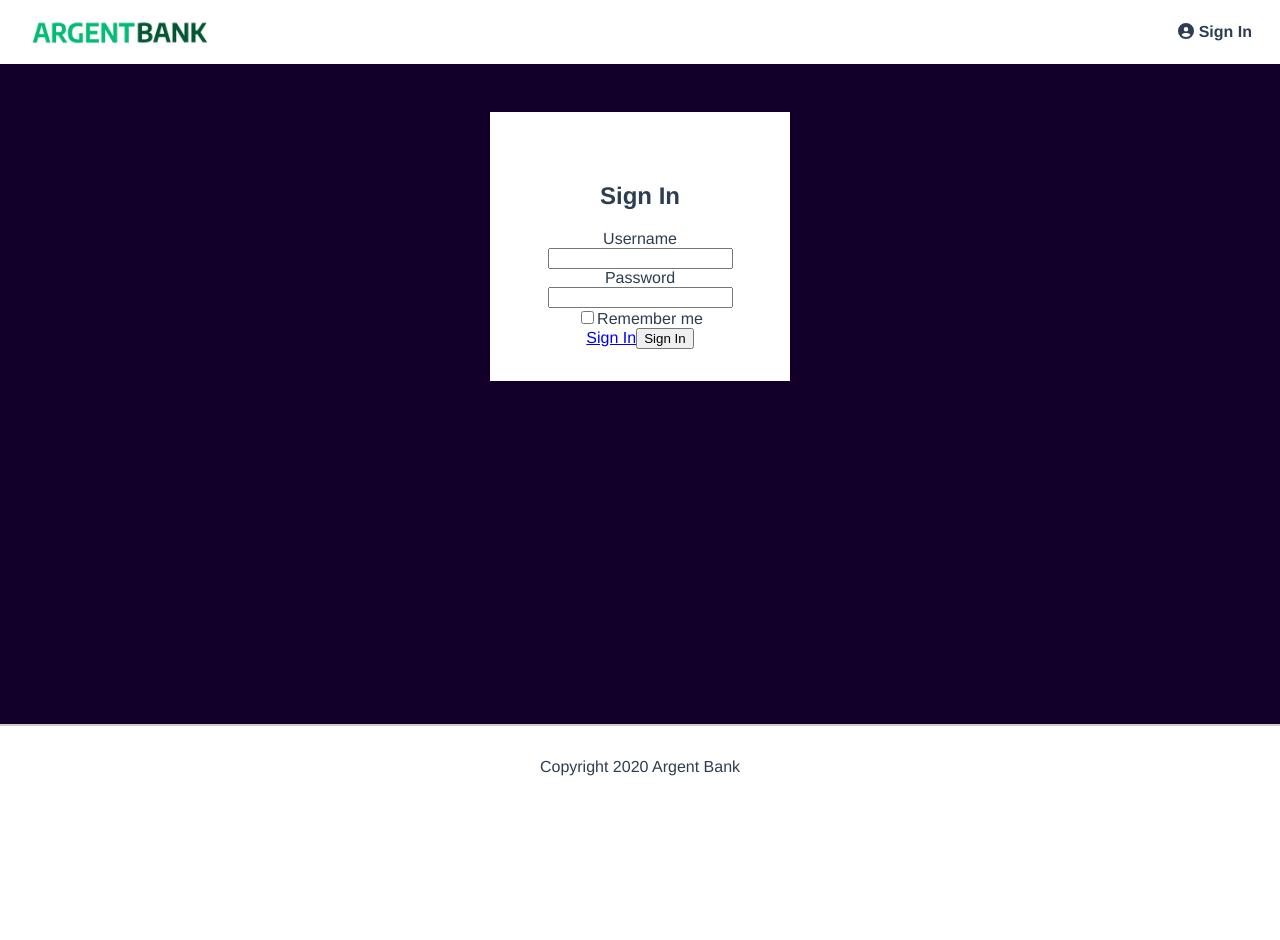
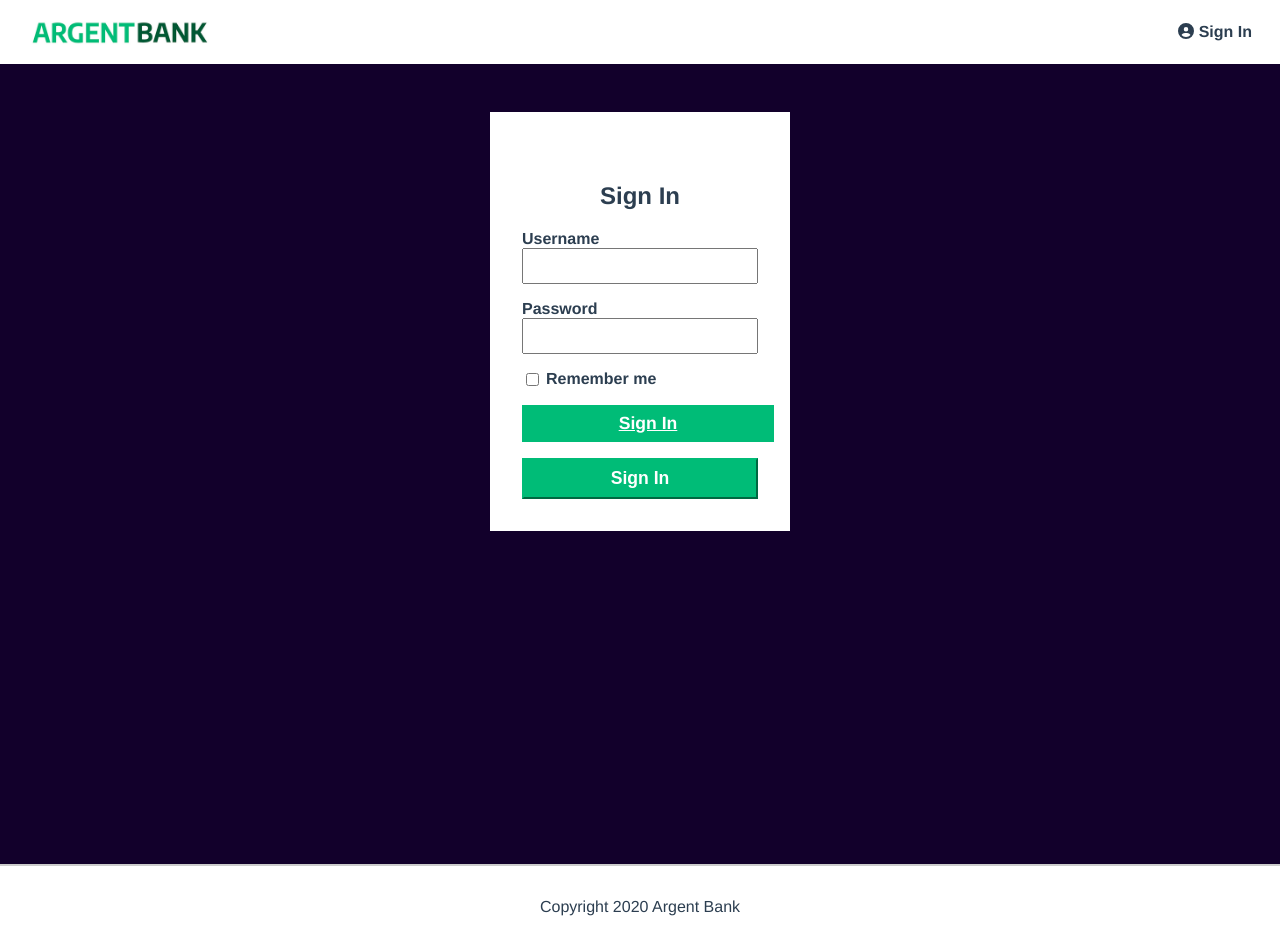
Before and after one commit to JeanVuillet/Projet13, a React (Create React App) app in the folder front/: page /signIn in a window 1280 px wide. Before the commit the page ends 800 px from the top, so only its background shows below. Built offline with nearby package versions, Linux system fonts and the light colour scheme.

Commit message:
second page almost good

```diff
--- a/front/src/App.scss
+++ b/front/src/App.scss
@@ -1,6 +1,7 @@
 .App{
-  margin: 0;
+main{  margin: 0;
     display: flex;
     flex-direction: column;
     min-height: 100vh;
 }
+}
--- a/front/src/Components/Footer/Footer.jsx
+++ b/front/src/Components/Footer/Footer.jsx
@@ -4,7 +4,7 @@ export function Footer(){
 
     return(
         <footer className='footer'>
-        <p class="footer-text">Copyright 2020 Argent Bank</p>
+        <p className="footer-text">Copyright 2020 Argent Bank</p>
         </footer>
     )
 }
--- a/front/src/Pages/HomePage/Features/Features.jsx
+++ b/front/src/Pages/HomePage/Features/Features.jsx
@@ -6,10 +6,10 @@ import iconSecu from '../../../assets/icon-security.png'
 export function Features(){
 
     return(
-        <section class="features">
+        <section className="features">
         <h2 className="sr-only">Features</h2>
         <div className="feature-item">
-          <img src={iconChat} alt="Chat Icon" class="feature-icon" />
+          <img src={iconChat} alt="Chat Icon" className="feature-icon" />
           <h3 className="feature-item-title">You are our #1 priority</h3>
           <p>
             Need to talk to a representative? You can get in touch through our
@@ -20,7 +20,7 @@ export function Features(){
           <img
             src={iconMonney}
             alt="Chat Icon"
-            class="feature-icon"
+            className="feature-icon"
           />
           <h3 className="feature-item-title">More savings means higher rates</h3>
           <p>
@@ -31,7 +31,7 @@ export function Features(){
           <img
             src={iconSecu}
             alt="Chat Icon"
-            class="feature-icon"
+            className="feature-icon"
           />
           <h3 className="feature-item-title">Security you can trust</h3>
           <p>
--- a/front/src/Pages/SignIn/Form/Form.jsx
+++ b/front/src/Pages/SignIn/Form/Form.jsx
@@ -1,26 +1,28 @@
 import './Form.scss'
+import { NavLink } from 'react-router-dom'
 
 export function Form(){
     return(
         <>
           <form>
-            <div class="input-wrapper">
-              <label for="username">Username</label
-              ><input type="text" id="username" />
+            <div className="input-wrapper">
+              <label htmlFor="username">Username
+              </label>
+              <input type="text" id="username" />
             </div>
-            <div class="input-wrapper">
-              <label for="password">Password</label
-              ><input type="password" id="password" />
+            <div className="input-wrapper">
+              <label htmlFor="password">Password
+              </label><input type="password" id="password" />
             </div>
-            <div class="input-remember">
-              <input type="checkbox" id="remember-me" /><label for="remember-me"
-                >Remember me</label
-              >
+            <div className="input-remember">
+              <input type="checkbox" id="remember-me" />
+              <label htmlFor="remember-me">Remember me
+              </label>
             </div>
             {/* <!-- PLACEHOLDER DUE TO STATIC SITE --> */}
-            <a href="./user.html" class="sign-in-button">Sign In</a>
+            <NavLink to="/user" className="sign-in-button">Sign In</NavLink>
             {/* <!-- SHOULD BE THE BUTTON BELOW --> */}
-         <button class="sign-in-button">Sign In</button>
+         <button className="sign-in-button">Sign In</button>
 
           </form>
         </>
--- a/front/src/Pages/SignIn/Form/Form.scss
+++ b/front/src/Pages/SignIn/Form/Form.scss
@@ -1,14 +1,14 @@
-.input-wrapper{
+
     .input-wrapper {
         display: flex;
         flex-direction: column;
         text-align: left;
         margin-bottom: 1rem;
-
-        .input-wrapper label {
+    }
+         label {
             font-weight: bold;
         }
-        .input-wrapper input {
+        input {
             padding: 5px;
             font-size: 1.2rem;
         }
@@ -18,5 +18,15 @@
         .input-remember label {
             margin-left: 0.25rem;
         }
-    }
-}
+
+        .sign-in-button {
+            display: block;
+            width: 100%;
+            padding: 8px;
+            font-size: 1.1rem;
+            font-weight: bold;
+            margin-top: 1rem;
+            border-color: #00bc77;
+            background-color: #00bc77;
+            color: #fff;
+        }
--- a/front/src/Pages/SignIn/SignIn.scss
+++ b/front/src/Pages/SignIn/SignIn.scss
@@ -1,12 +1,13 @@
 .bg-dark{
     background-color: #12002b;
-    .sign-in-content{
+    .sign-in-content {
         box-sizing: border-box;
         background-color: white;
         width: 300px;
         margin: 0 auto;
         margin-top: 3rem;
         padding: 2rem;
+
     .fa {
         display: inline-block;
         font: normal normal normal 14px / 1 FontAwesome;
@@ -17,9 +18,3 @@
     }
     }
 }
-.main {
-    flex-grow: 1;
-    flex-shrink: 1;
-    flex-basis: 0%;
-
-}
--- a/front/src/Pages/SignIn/SingIn.jsx
+++ b/front/src/Pages/SignIn/SingIn.jsx
@@ -4,9 +4,9 @@ export function SignIn(){
 
     return(
         <>
-        <main class="main bg-dark">
-        <section class="sign-in-content">
-          <i class="fa fa-user-circle sign-in-icon"></i>
+        <main className="main bg-dark">
+        <section className="sign-in-content">
+          <i className="fa fa-user-circle sign-in-icon"></i>
           <h1>Sign In</h1>
         <Form/>
         </section>
```
Lines whose indentation alone changed are shown as unchanged.
